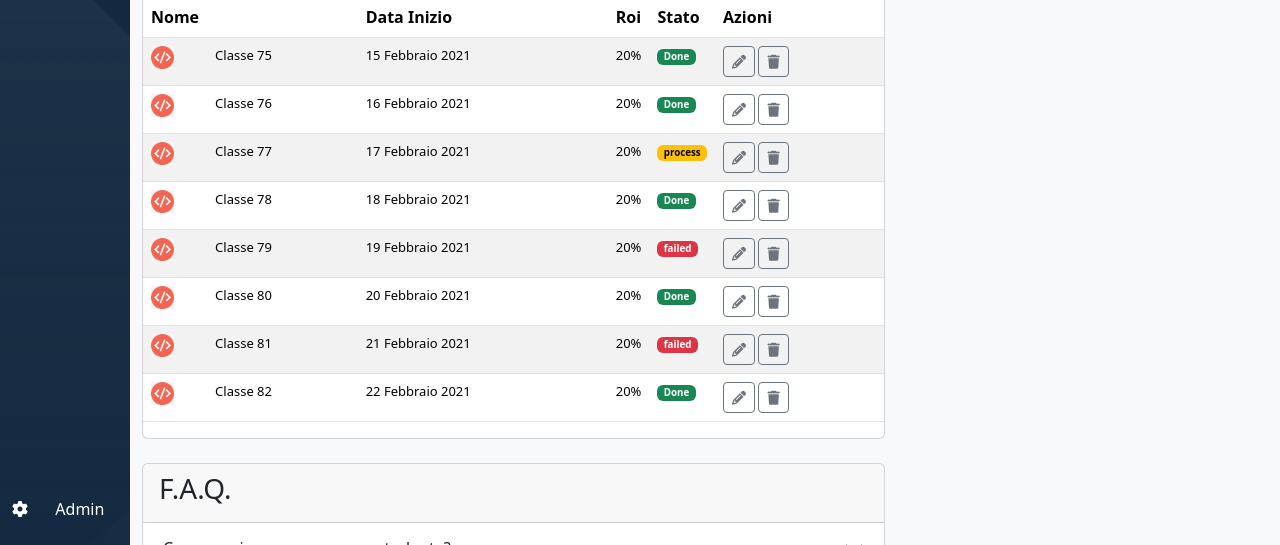
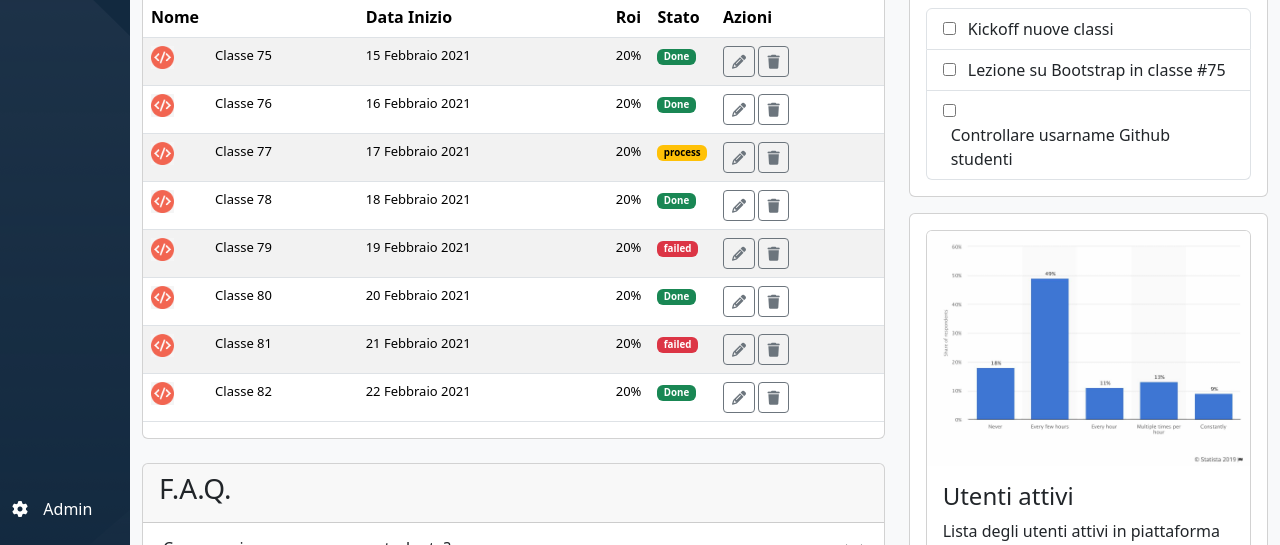
Before and after one commit to marcoregina92/html-css-bootstrap-dashboard, a plain HTML site: page index.html in a window 1280 px wide. Shown: the part 255-800 px from the top of the page. Drawn offline with nearby package versions, Linux system fonts and the light colour scheme.

Commit message:
Completa main - Da inserire Offcanvas

```diff
--- a/index.html
+++ b/index.html
@@ -14,8 +14,9 @@
 
 <body>
 
+    <!-- --- HEADER --- -->
+
     <header>
-
         <div class="container-fluid">
             <div class="row">
                 <div class="navbar bg-body-tertiary">
@@ -34,7 +35,6 @@
                                     placeholder="Prova a cercare: Lezione di Laravel!" aria-label="Username"
                                     aria-describedby="basic-addon1">
                             </div>
-                            <!-- <input class="form-control me-2" type="search" placeholder="Search" aria-label="Search"> -->
                         </form>
                     </div>
 
@@ -57,9 +57,9 @@
                 </div>
             </div>
         </div>
+    </header>
 
-
-    </header>
+    <!-- --- NAVBAR LATERALE --- -->
 
     <nav class="d-flex justify-content-between flex-column text-white p-10">
         <div class="container-fluid">
@@ -96,16 +96,16 @@
                 <div class="col-4">
                     <i class="fas fa-gear"></i>
                 </div>
-                <div class="col-8">
+                <div class="col-8 ps-0">
                     <div>Admin</div>
                 </div>
             </div>
         </div>
-
     </nav>
 
+    <!----- START MAIN TOP ----->
+
     <main>
-
         <section class="container-fluid">
             <div class="row bg-primary text-white">
                 <div class="col-12">
@@ -162,6 +162,7 @@
             </div>
         </section>
 
+    <!----- START MAIN CENTRAL ----->
 
         <section>
             <div class="container-fluid">
@@ -384,33 +385,70 @@
                                     </div>
                                 </div>
                             </div>
+                        </div>
+                    </div>
 
+                    <div class="col-12 col-md-4">
+                        <div class="row">
+                            <div class="col-12">
+                                <div class="card mt-3">
+                                    <div class="card-header">
+                                        <h3>Todo</h3>
+                                    </div>
+                                    <div class="card-body">
+                                        <ul class="list-group">
+                                            <li class="list-group-item">
+                                                <input type="checkbox" id="kickoff" name="kickoff" />
+                                                <label class="ps-2" for="kickoff">Kickoff nuove classi</label>
+                                            </li>
+                                            <li class="list-group-item">
+                                                <input type="checkbox" id="Lezione" name="Lezione" />
+                                                <label class="ps-2" for="Lezione">Lezione su Bootstrap in classe
+                                                    #75</label>
+                                            </li>
+                                            <li class="list-group-item">
+                                                <input type="checkbox" id="Github" name="Github" />
+                                                <label class="ps-2" for="Github">Controllare usarname Github
+                                                    studenti</label>
+                                            </li>
+                                        </ul>
+                                    </div>
+                                </div>
+
+                            </div>
                         </div>
 
 
+                        <div class="col-12">
+                            <div class="row">
+                                <div class="col-12">
+                                    <div class="card p-3 mt-3 mb-5">
+                                        <div class="card">
+                                            <img class="card-img-top" src="./img/stats.jpeg" alt="">
+                                            <div class="card-body">
+                                                <h4 class="card-title">Utenti attivi</h4>
+                                                <p class="card-text">Lista degli utenti attivi in piattaforma
+                                                    nell'ultimo mese</p>
+                                            </div>
+                                            <ul class="list-group list-group-flush">
+                                                <li class="list-group-item">Gennaio: 1200</li>
+                                                <li class="list-group-item">Febbraio: 800</li>
+                                                <li class="list-group-item">Marzo: 1500</li>
+                                            </ul>
+                                            <div class="card-body">
+                                                <a href="#" class="card-link">Visualizza report approfondito</a>
+                                            </div>
+                                        </div>
+                                    </div>
+                                </div>
+                            </div>
+                        </div>
                     </div>
                 </div>
             </div>
 
         </section>
     </main>
-
-
-
-
-
-
-
-
-
-
-
-
-
-
-
-
-
     <script src="https://cdn.jsdelivr.net/npm/bootstrap@5.3.2/dist/js/bootstrap.bundle.min.js"
         integrity="sha384-C6RzsynM9kWDrMNeT87bh95OGNyZPhcTNXj1NW7RuBCsyN/o0jlpcV8Qyq46cDfL"
         crossorigin="anonymous"></script>
```
